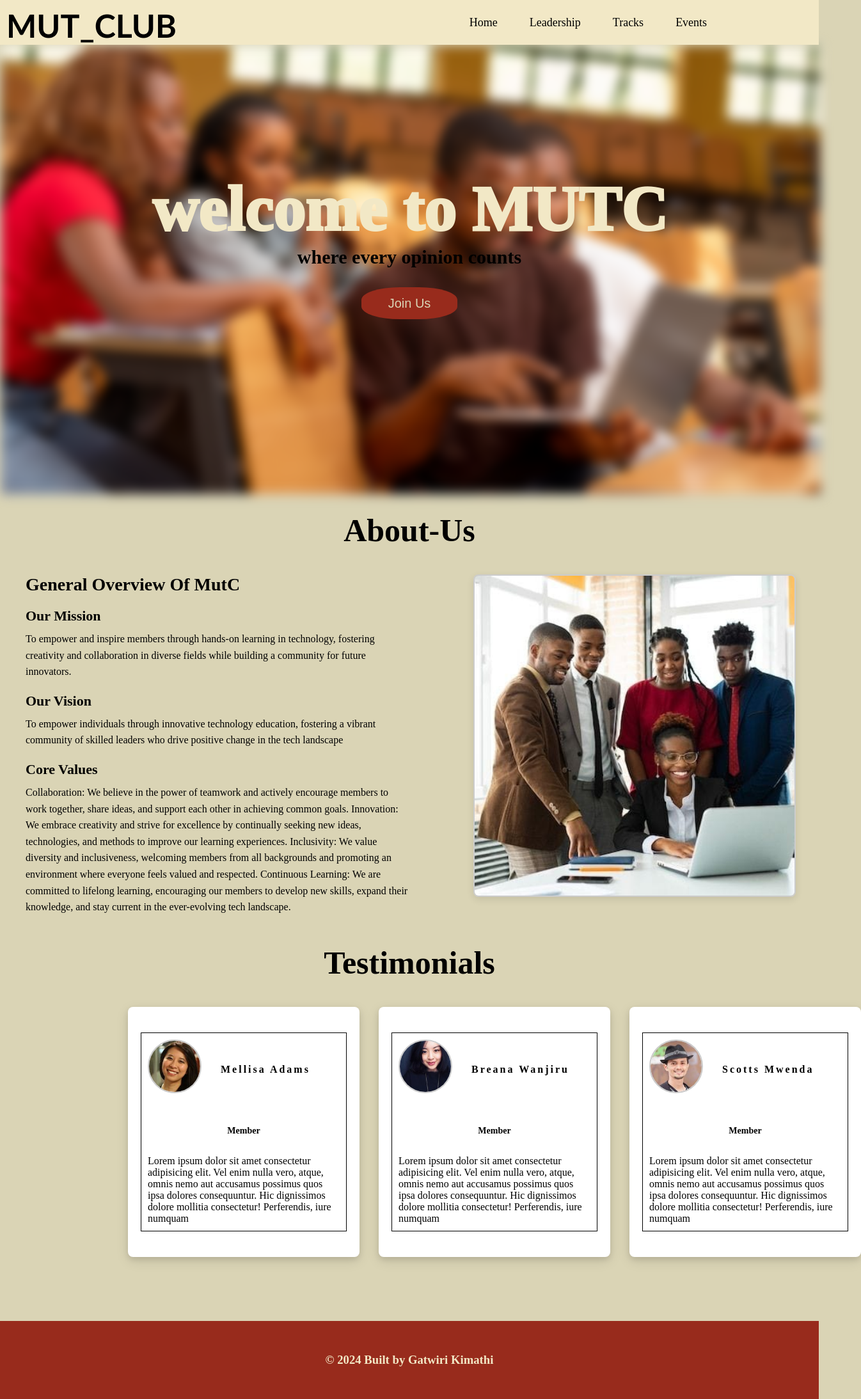
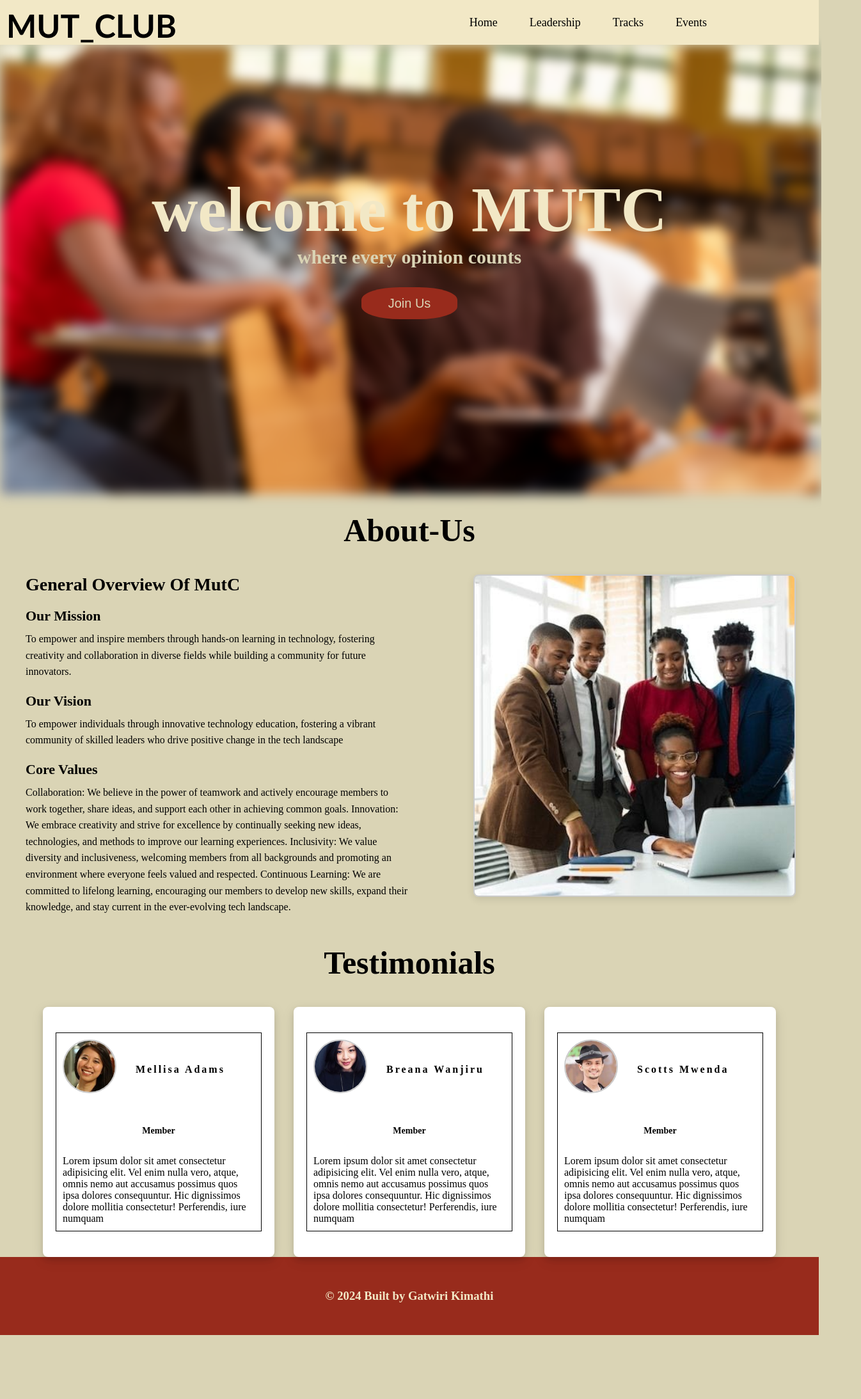
Before and after one commit to KimGatwiri/MUT-CLUB, a React (Vite) app: page / in a window 1280 px wide. Shown: the whole page at 64% size, 1346 px wide, since content can reach past the window. After the commit the page ends 2087 px from the top, so only its background shows below. Built offline with nearby package versions, Linux system fonts and the light colour scheme.

Commit message:
last commit

```diff
--- a/src/components/Hero/Hero.css
+++ b/src/components/Hero/Hero.css
@@ -52,13 +52,13 @@
 }
 .hero-text {
   color: var(--color-white);
-  font-weight: 1000;
+  font-weight: 10000;
   font-size: 10rem;
   padding-top: 20rem;
 }
 .hero-paragraph {
   font-size: 3rem;
-  color: black;
+  color:var(--color-secondary);
 }
 .hero-button {
   border-radius: 40%;
--- a/src/components/Testimonials/testimonials.css
+++ b/src/components/Testimonials/testimonials.css
@@ -27,7 +27,8 @@
   display: flex;
   gap: 3rem;
   padding-left: 20rem;
-  padding-bottom: 10rem;
+  padding-right: 20rem;
+  justify-content: center;
 
 }
 
```
